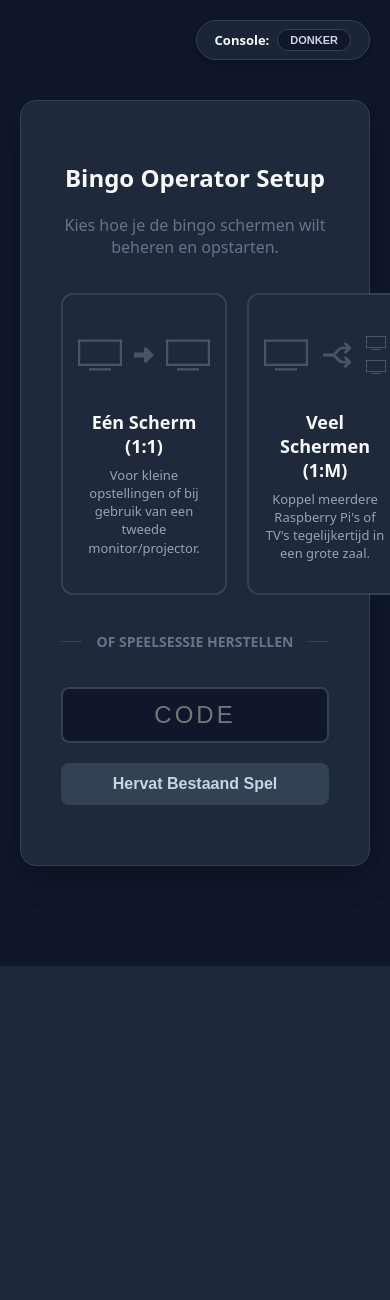
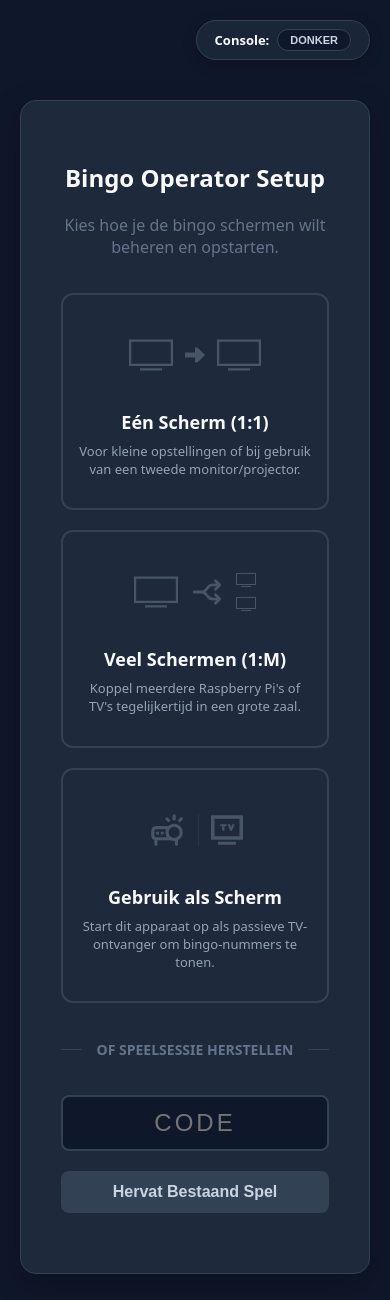
Before and after one commit to woutvde/bingosoft, a Flask app: page / in a window 390 px wide. Shown: the top 1300 px of the page. Before the commit the page ends 966 px from the top, so only its background shows below. Run offline with Flask 3, Linux system fonts and the light colour scheme.

Commit message:
Add a "i am a display" button on the main screen.

```diff
--- a/templates/input.html
+++ b/templates/input.html
@@ -56,9 +56,9 @@
             color: #38bdf8;
         }
 
-        /* Wizard Cards & Panels */
+        /* Wizard Cards & Panels (Enlarged max-width for 3 columns) */
         .wizard-card {
-            max-width: 600px;
+            max-width: 900px;
             margin: 80px auto;
             background: #1e293b;
             padding: 40px;
@@ -70,9 +70,15 @@
 
         .options-grid {
             display: grid;
-            grid-template-columns: 1fr 1fr;
+            grid-template-columns: repeat(3, 1fr);
             gap: 20px;
             margin-top: 35px;
+        }
+
+        @media (max-width: 768px) {
+            .options-grid {
+                grid-template-columns: 1fr;
+            }
         }
 
         .opt-card {
@@ -125,6 +131,19 @@
             justify-content: center;
         }
         .visual-flow .multi-stack .svg-display { height: 20px; }
+
+        /* Soft Divider inside the 3rd card */
+        .soft-divider {
+            width: 1px;
+            height: 32px;
+            background-color: #334155;
+            opacity: 0.5;
+            transition: background-color 0.2s ease, opacity 0.2s ease;
+        }
+        .opt-card:hover .soft-divider {
+            background-color: #38bdf8;
+            opacity: 0.8;
+        }
 
         /* Buttons & Controls */
         .btn {
@@ -306,7 +325,9 @@
         body.light-theme .opt-card h3 { color: #0f172a; }
         body.light-theme .opt-card p { color: #64748b; }
         body.light-theme .visual-flow { color: #94a3b8; }
+        body.light-theme .soft-divider { background-color: #cbd5e1; }
         body.light-theme .opt-card:hover .visual-flow { color: #0284c7; }
+        body.light-theme .opt-card:hover .soft-divider { background-color: #0284c7; }
 
         body.light-theme .btn-secondary { background-color: #e2e8f0; color: #334155; }
         body.light-theme .btn-secondary:hover { background-color: #cbd5e1; }
@@ -351,6 +372,7 @@
         <p style="color: #64748b;">Kies hoe je de bingo schermen wilt beheren en opstarten.</p>
 
         <div class="options-grid">
+            <!-- OPTIE 1 -->
             <div class="opt-card" onclick="selectMode('1to1')">
                 <div class="visual-flow">
                     <svg class="svg-display" viewBox="0 0 20 20" xmlns="http://www.w3.org/2000/svg">
@@ -367,6 +389,7 @@
                 <p>Voor kleine opstellingen of bij gebruik van een tweede monitor/projector.</p>
             </div>
 
+            <!-- OPTIE 2 -->
             <div class="opt-card" onclick="selectMode('1toM')">
                 <div class="visual-flow">
                     <svg class="svg-display" viewBox="0 0 20 20" xmlns="http://www.w3.org/2000/svg">
@@ -386,6 +409,29 @@
                 </div>
                 <h3>Veel Schermen (1:M)</h3>
                 <p>Koppel meerdere Raspberry Pi's of TV's tegelijkertijd in een grote zaal.</p>
+            </div>
+
+            <!-- OPTIE 3 (NIEUW: Gebruik als Scherm) -->
+            <div class="opt-card" onclick="useAsDisplay()">
+                <div class="visual-flow">
+                    <!-- Projector SVG -->
+                    <svg viewBox="0 0 24 24" fill="none" style="stroke: currentColor; height: 38px; width: auto;" stroke-width="2" stroke-linecap="round" stroke-linejoin="round">
+                        <path d="M9 14H9.01M6 14H6.01M13.1458 10.5H6.2C5.0799 10.5 4.51984 10.5 4.09202 10.718C3.71569 10.9097 3.40973 11.2157 3.21799 11.592C3 12.0198 3 12.5799 3 13.7V14.3C3 15.4201 3 15.9802 3.21799 16.408C3.40973 16.7843 3.71569 17.0903 4.09202 17.282C4.51984 17.5 5.0799 17.5 6.2 17.5H14.4364M5 17.4808V21M18 17.7439V21M16.5 3V5M21 5L20 6M12 5L13 6M21 13.5C21 15.9853 18.9853 18 16.5 18C14.0147 18 12 15.9853 12 13.5C12 11.0147 14.0147 9 16.5 9C18.9853 9 21 11.0147 21 13.5Z"/>
+                    </svg>
+                    <!-- Zachte Scheidingslijn -->
+                    <div class="soft-divider"></div>
+                    <!-- TV SVG -->
+                    <svg viewBox="0 0 512 512" xml:space="preserve" style="fill: currentColor; height: 32px; width: auto;">
+                        <g>
+                            <path d="M503.467,21.068H8.533C3.84,21.068,0,24.908,0,29.601v372.797c0,4.693,3.84,8.533,8.533,8.533h494.934 c4.693,0,8.533-3.84,8.533-8.533V29.601C512,24.908,508.16,21.068,503.467,21.068z M56.537,354.395V77.607h398.926v276.789H59.568 L56.537,354.395z"/>
+                            <path d="M160.533,442.932h-47.369l-0.39-0.002v0.002h-0.24c0,8.656,0,38.531,0,47.662v0.097l0,0c0,0.072,0,0.17,0,0.24 h48h190.934h47.998c0-8.754,0-39.246,0-48h-47.998H160.533z"/>
+                            <polygon points="148.238,165.219 148.238,165.219 147.998,165.219 147.998,194.406 179.207,194.406 179.207,266.785 216.088,266.785 216.088,194.406 246.992,194.406 247.057,194.406 247.057,194.406 247.297,194.406 247.297,165.219 148.442,165.219"/>
+                            <polygon points="379.894,165.457 380.002,165.219 340.598,165.219 329.037,192.738 320.973,211.51 301.524,165.219 273.918,165.219 262.524,165.121 262.566,165.219 262.305,165.219 307.998,266.785 334.113,266.785 366.558,194.971 380.002,165.457"/>
+                        </g>
+                    </svg>
+                </div>
+                <h3>Gebruik als Scherm</h3>
+                <p>Start dit apparaat op als passieve TV-ontvanger om bingo-nummers te tonen.</p>
             </div>
         </div>
 
@@ -523,6 +569,11 @@
             } else {
                 setupOneToMany();
             }
+        }
+
+        // Direct redirect for "Use as Display"
+        function useAsDisplay() {
+            window.location.href = '/display';
         }
 
         function goBackToStart() {
```
